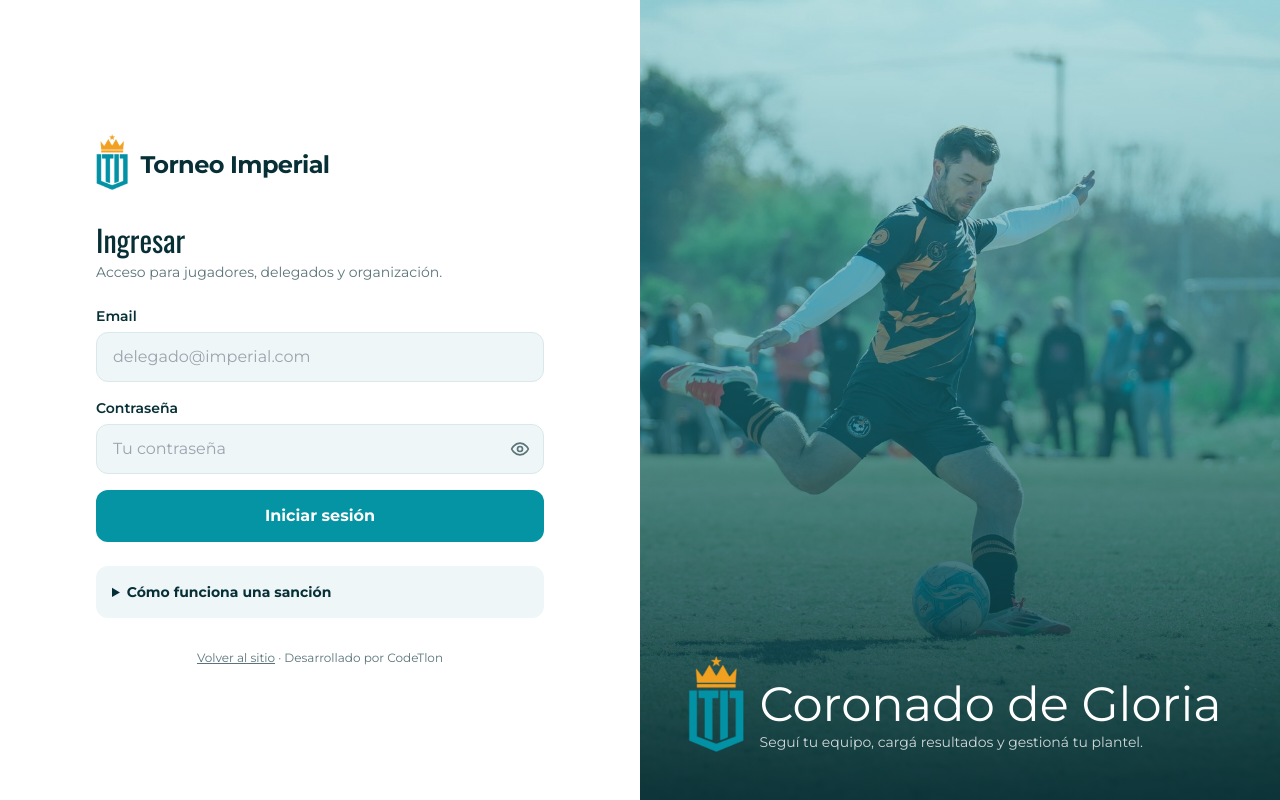
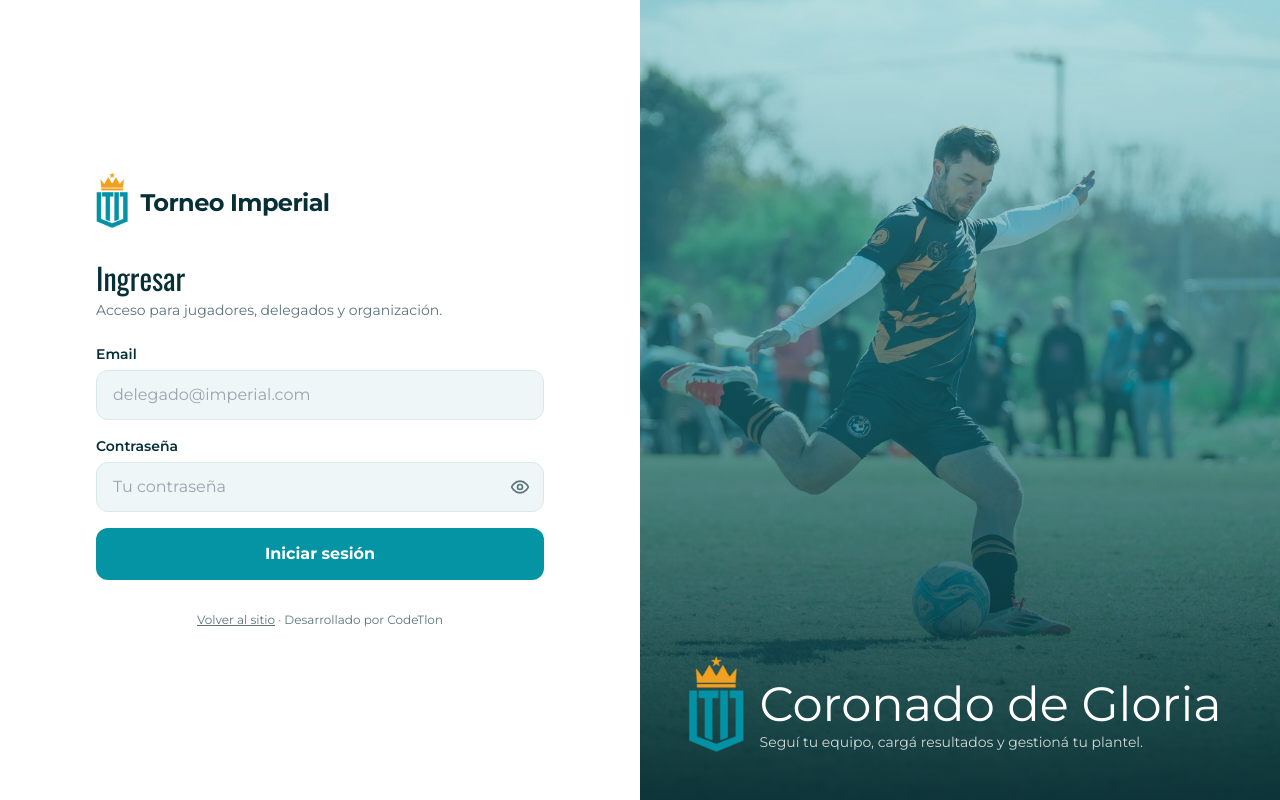
Before and after one commit to CodeTlon/imperial-web, a Next.js app: page /ingresar in a window 1280 px wide. Built offline with nearby package versions, Linux system fonts and the light colour scheme; no server answers.

Commit message:
torneo-imperial-v2: sacar Como funciona una sancion del login

```diff
--- a/src/app/ingresar/page.tsx
+++ b/src/app/ingresar/page.tsx
@@ -6,7 +6,6 @@ import Image from 'next/image'
 import { useRouter, useSearchParams } from 'next/navigation'
 import { CUENTAS, useDemo } from '@/lib/demo-store'
 import Marca from '@/components/layout/Marca'
-import { PasosLista } from '@/components/panel/ComoFunciona'
 import { Eye, EyeOff, Loader2 } from 'lucide-react'
 import { NAVY, VARS_PANEL } from '@/components/panel/ui'
 
@@ -88,10 +87,6 @@ export default function IngresarPage() {
           <h1 className="font-heading text-3xl" style={{ color: NAVY }}>Ingresar</h1>
           <p className="mb-6 mt-1 text-sm text-[#5b7479]">Acceso para jugadores, delegados y organización.</p>
           <Suspense><Formulario /></Suspense>
-          <details className="mt-6 rounded-xl bg-[#eef6f7] p-4 text-sm text-[#5b7479]">
-            <summary className="cursor-pointer font-bold text-[#062f36]">Cómo funciona una sanción</summary>
-            <div className="mt-3 text-[#062f36]"><PasosLista /></div>
-          </details>
           <p className="mt-8 text-center text-xs text-[#5b7479]">
             <Link href="/" className="underline">Volver al sitio</Link> · Desarrollado por CodeTlon
           </p>
```
